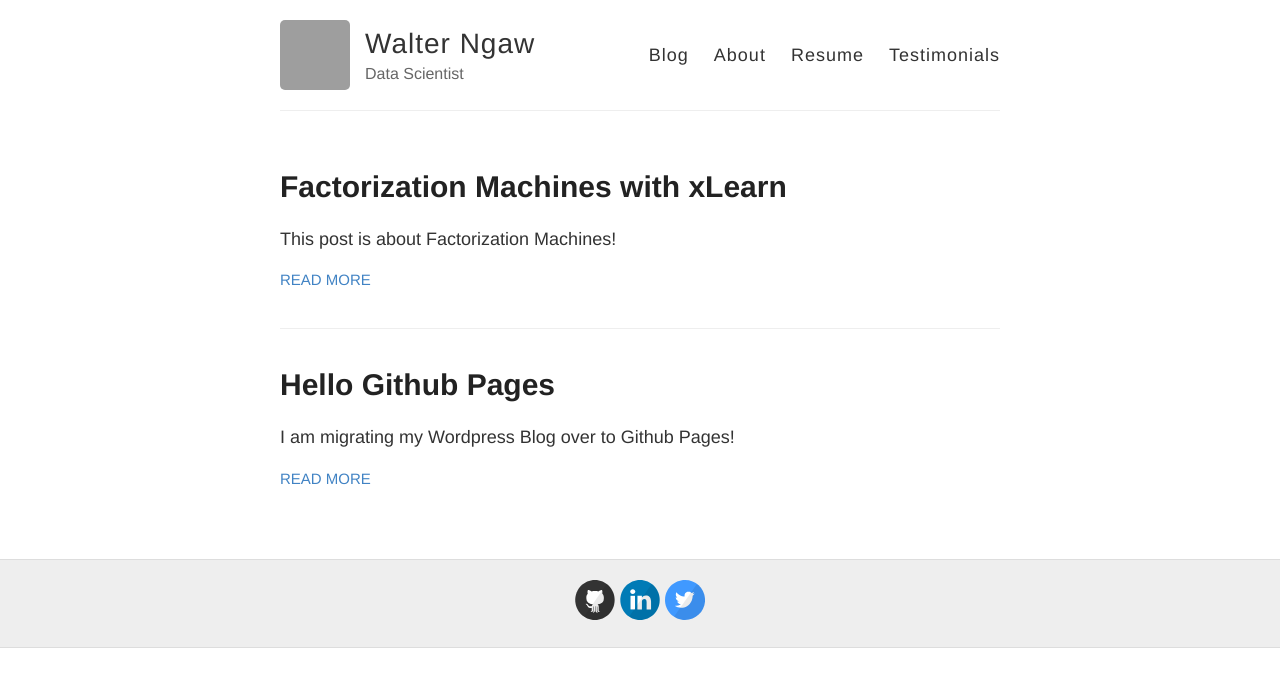
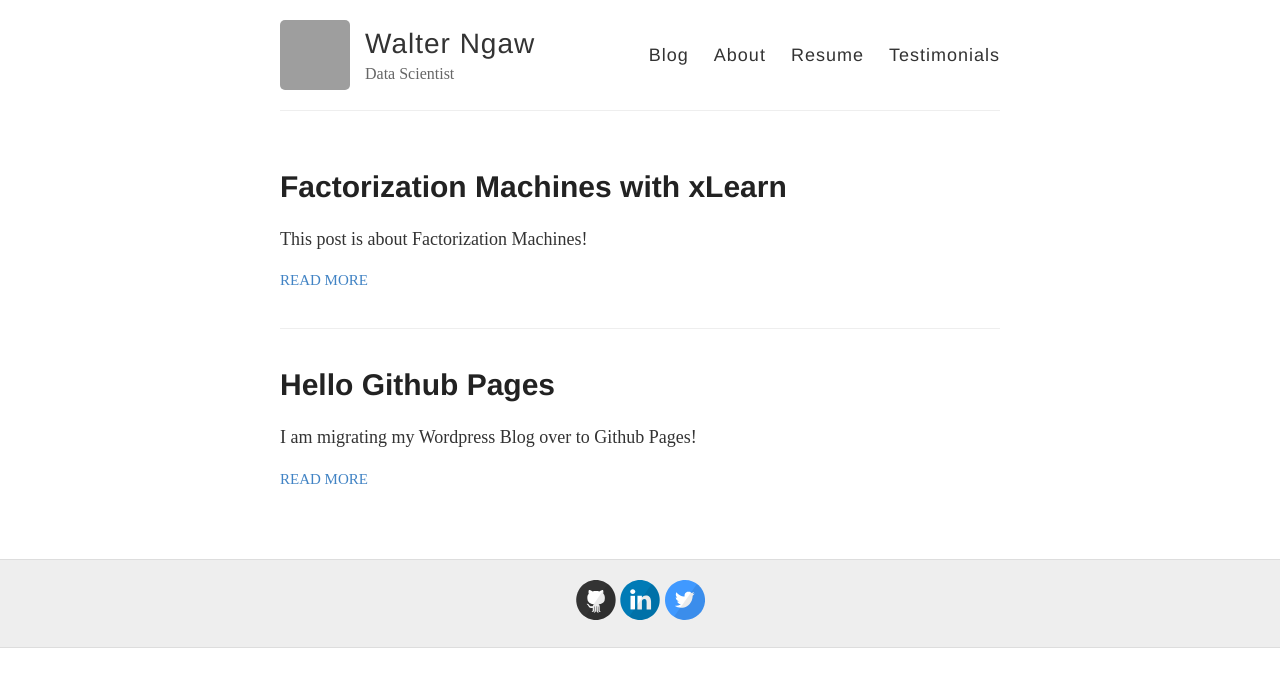
Before and after one commit to wngaw/wngaw.github.io, a Jekyll site: the page built from index.html, in a window 1280 px wide. Shown: the top 687 px of the page. Built offline with Jekyll 4.4.1, drawn with Linux system fonts in a browser that asks for light colours; grey boxes are pictures that could not be loaded.

Commit message:
added times new roman fond

```diff
--- a/_sass/_variables.scss
+++ b/_sass/_variables.scss
@@ -18,6 +18,7 @@ $white: #fff;
 $helvetica: Helvetica, Arial, sans-serif;
 $helveticaNeue: "Helvetica Neue", Helvetica, Arial, sans-serif;
 $georgia: Georgia, serif;
+$times: "Times New Roman", sans-serif;
 
 // Mobile breakpoints
 @mixin mobile {
--- a/style.scss
+++ b/style.scss
@@ -19,7 +19,7 @@ html {
 
 body {
 	background: $white;
-  font: 18px/1.4 $helvetica;
+  font: 18px/1.4 $times;
   color: $darkGray;
 }
 
```
